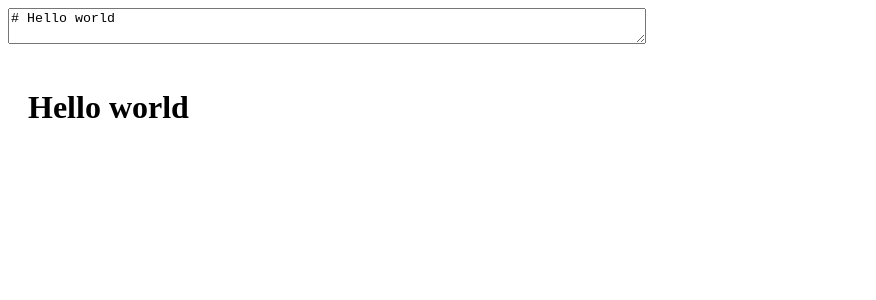
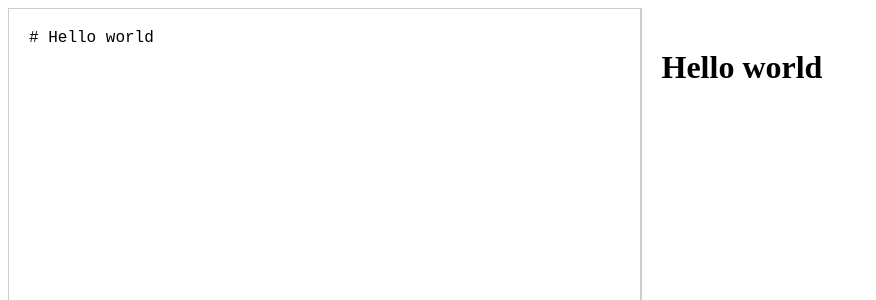
Before and after one commit to acciojob/markdown-iABM3568, a React app: page / in a window 1280 px wide. Shown: the top 300 px of the page, without its empty margins (0-876 px from the left). Built offline with nearby package versions, Linux system fonts and the light colour scheme.

Commit message:
Update MarkdownEditor.js

```diff
--- a/src/components/MarkdownEditor.js
+++ b/src/components/MarkdownEditor.js
@@ -9,33 +9,62 @@ const MarkdownEditor = () => {
     setLoading(true);
 
     setTimeout(() => {
-      if (markdown.startsWith("# ")) {
-        setPreview(`<h1>${markdown.replace("# ", "")}</h1>`);
-      } else {
-        setPreview(`<p>${markdown}</p>`);
-      }
+      // Convert markdown to HTML
+      let html = markdown;
+
+      // Handle headings (# Heading)
+      html = html.replace(/^# (.+)$/gm, '<h1>$1</h1>');
+      html = html.replace(/^## (.+)$/gm, '<h2>$1</h2>');
+      html = html.replace(/^### (.+)$/gm, '<h3>$1</h3>');
+
+      // Handle bold (**text**)
+      html = html.replace(/\*\*(.+?)\*\*/g, '<strong>$1</strong>');
+
+      // Handle italic (*text*)
+      html = html.replace(/\*(.+?)\*/g, '<em>$1</em>');
+
+      // Handle line breaks
+      html = html.replace(/\n/g, '<br/>');
+
+      setPreview(html);
       setLoading(false);
     }, 0);
   }, [markdown]);
 
   return (
-    <>
-      {/* MUST ALWAYS EXIST */}
-      <div className="loading">{loading ? "Loading..." : ""}</div>
+    <div style={{ display: 'flex', height: '100vh' }}>
+      {/* Loading indicator - MUST ALWAYS EXIST */}
+      <div className="loading" style={{ display: loading ? 'block' : 'none', position: 'absolute', top: '10px', left: '10px' }}>
+        {loading ? "Loading..." : ""}
+      </div>
 
+      {/* Textarea for markdown input */}
       <textarea
         className="textarea"
         value={markdown}
         onChange={(e) => setMarkdown(e.target.value)}
-        style={{ width: "50%" }}
+        placeholder="Enter markdown here..."
+        style={{
+          width: '50%',
+          padding: '20px',
+          fontSize: '16px',
+          border: '1px solid #ccc',
+          resize: 'none'
+        }}
       />
 
+      {/* Preview area */}
       <div
         className="preview"
-        style={{ width: "50%", padding: "20px" }}
+        style={{
+          width: '50%',
+          padding: '20px',
+          borderLeft: '1px solid #ccc',
+          overflowY: 'auto'
+        }}
         dangerouslySetInnerHTML={{ __html: preview }}
       />
-    </>
+    </div>
   );
 };
 
```
